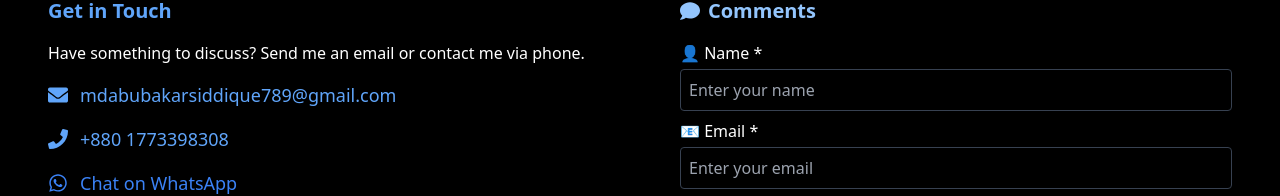
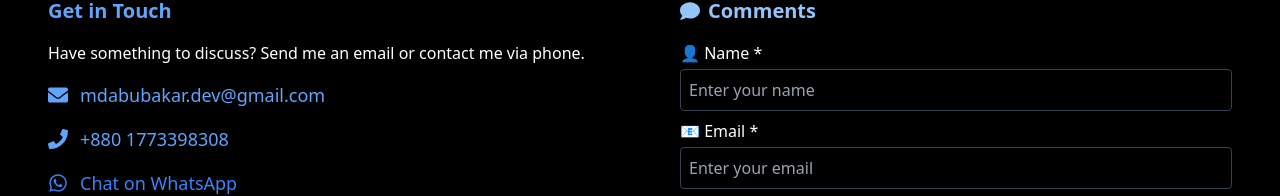
Before and after one commit to abubakar308/portfolio, a React (Vite) app: page / in a window 1280 px wide. Shown: the part 2987-3183 px from the top of the page. Built offline with nearby package versions, Linux system fonts and the light colour scheme.

Commit message:
gmail address changes

```diff
--- a/src/components/Contact.jsx
+++ b/src/components/Contact.jsx
@@ -58,11 +58,11 @@ const Contact = () => {
             <div className="flex items-center space-x-3">
               <FaEnvelope className="text-xl text-blue-400" />
               <a
-                href="mailto:mdabubakarsiddique789@gmail.com"
+                href="mailto:mdabubakar.dev@gmail.com"
                 className="text-lg text-blue-400 hover:underline"
                 rel="noopener noreferrer"
               >
-                mdabubakarsiddique789@gmail.com
+                mdabubakar.dev@gmail.com
               </a>
             </div>
 
```
